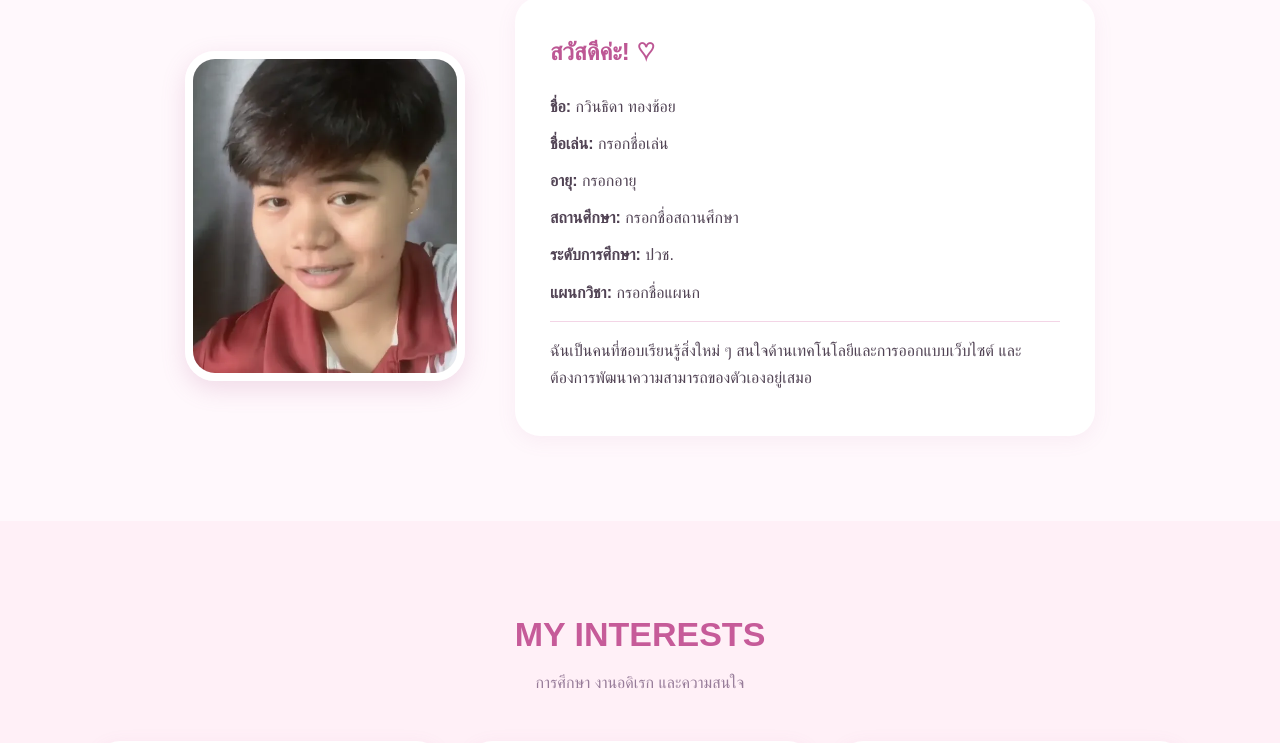
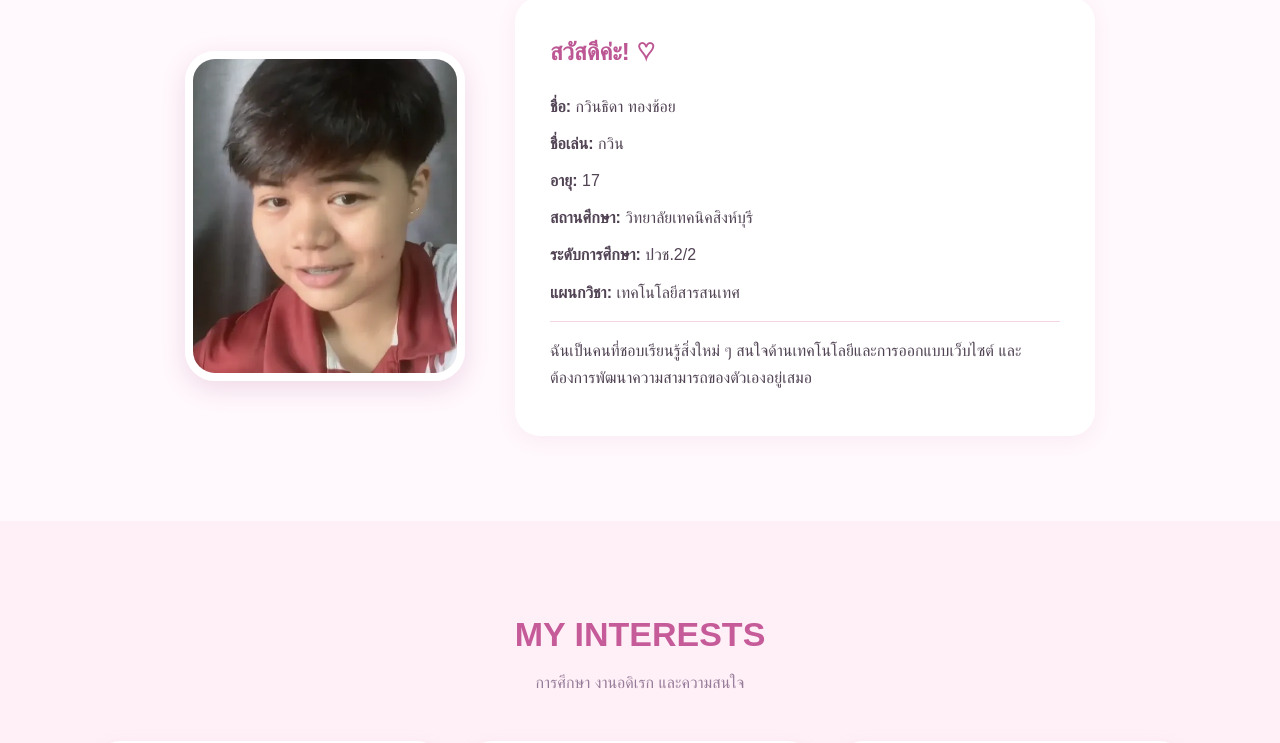
Before and after one commit to kawinthidaa0907-star/my-profile, a plain HTML site: page index.html in a window 1280 px wide. Shown: the part 880-1623 px from the top of the page. Drawn offline with Linux system fonts and the light colour scheme.

Commit message:
Update index.html

```diff
--- a/index.html
+++ b/index.html
@@ -65,15 +65,15 @@
 
                 <p><strong>ชื่อ:</strong> กวินธิดา ทองช้อย</p>
 
-                <p><strong>ชื่อเล่น:</strong> กรอกชื่อเล่น</p>
+                <p><strong>ชื่อเล่น:</strong> กวิน</p>
 
-                <p><strong>อายุ:</strong> กรอกอายุ</p>
+                <p><strong>อายุ:</strong> 17</p>
 
-                <p><strong>สถานศึกษา:</strong> กรอกชื่อสถานศึกษา</p>
+                <p><strong>สถานศึกษา:</strong> วิทยาลัยเทคนิคสิงห์บุรี</p>
 
-                <p><strong>ระดับการศึกษา:</strong> ปวช.</p>
+                <p><strong>ระดับการศึกษา:</strong> ปวช.2/2</p>
 
-                <p><strong>แผนกวิชา:</strong> กรอกชื่อแผนก</p>
+                <p><strong>แผนกวิชา:</strong> เทคโนโลยีสารสนเทศ</p>
 
                 <p class="description">
                     ฉันเป็นคนที่ชอบเรียนรู้สิ่งใหม่ ๆ
@@ -168,11 +168,11 @@
 
             <h3>ขอบคุณที่เข้ามาเยี่ยมชมเว็บไซต์</h3>
 
-            <p>Facebook: กรอกชื่อ Facebook</p>
+            <p>Facebook: Kawinthida Thongchoi</p>
 
-            <p>Instagram: กรอกชื่อ Instagram</p>
+            <p>Instagram: K.kawin07</p>
 
-            <p>Email: กรอกอีเมล</p>
+            <p>Email: kawinthidaa0907@gmail.com</p>
 
             <button onclick="showMessage()">
                 กดเพื่อแสดงข้อความ ♡
```
